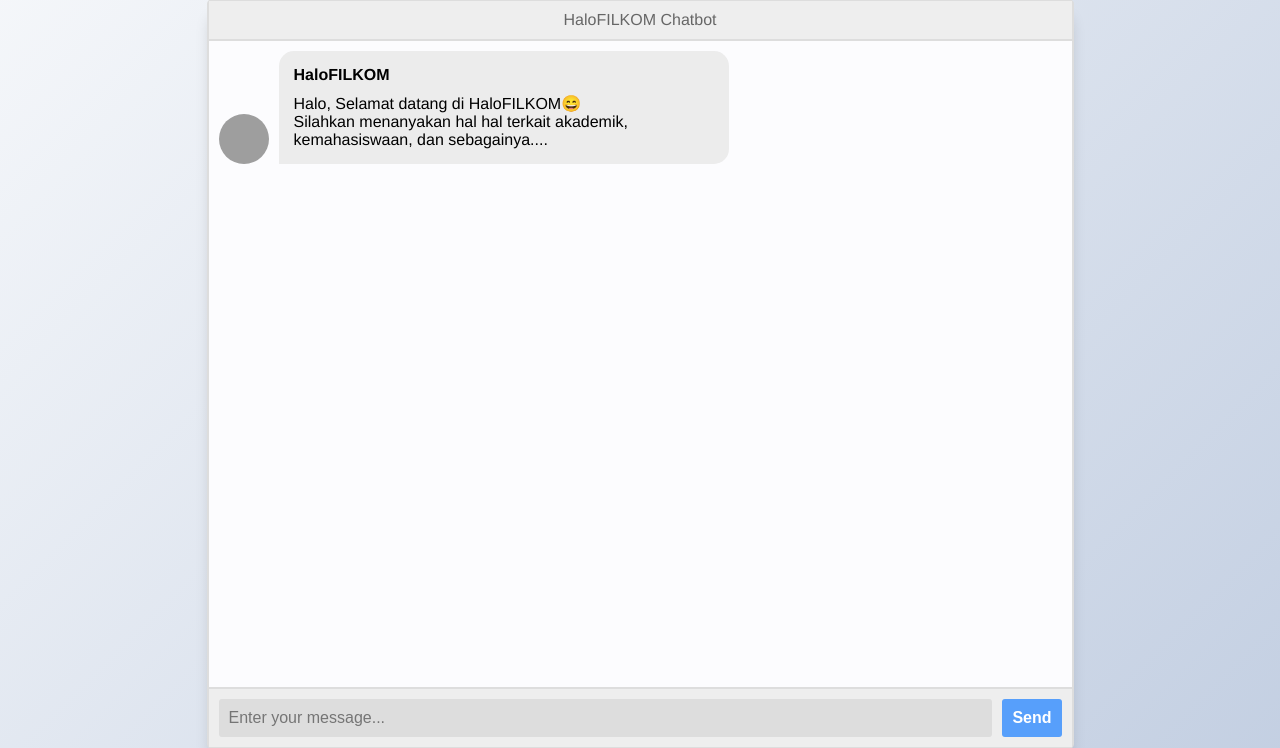
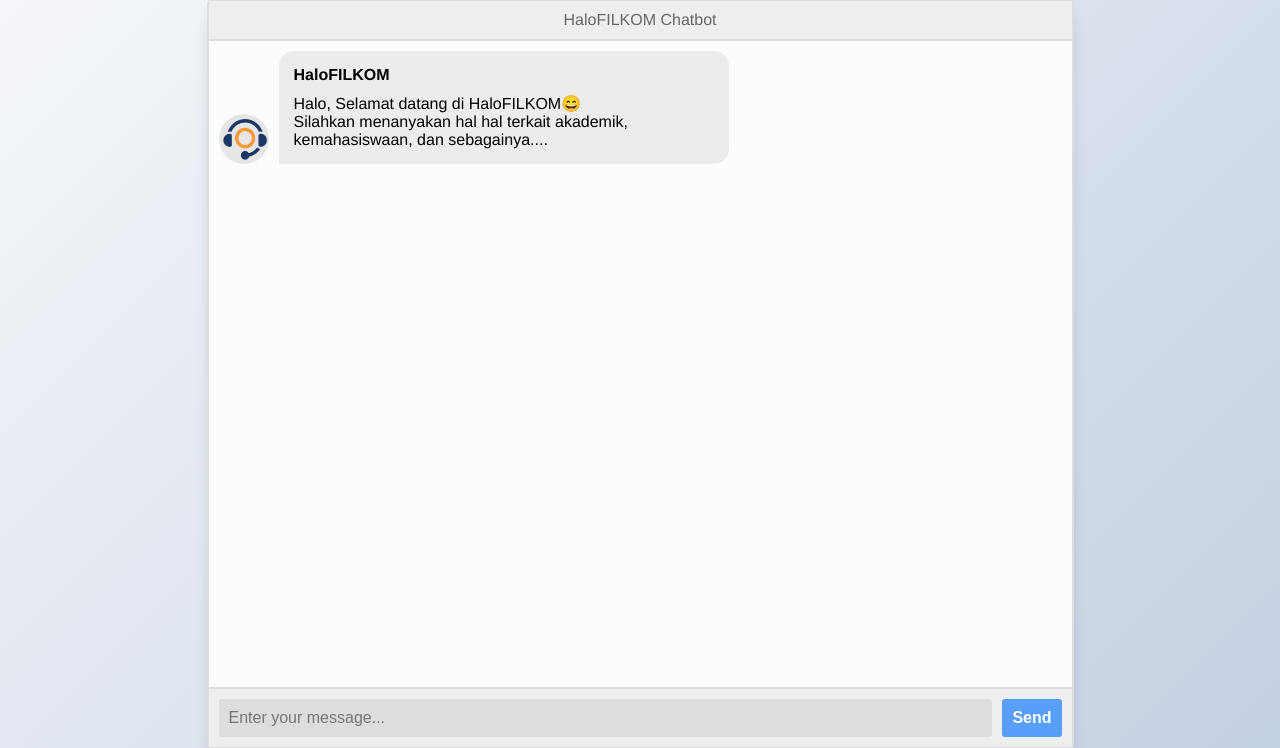
Before and after one commit to AndiAlifs/chatbot_filkom, a Flask app: page / in a window 1280 px wide. Shown: the part 26-774 px from the top of the page. Run offline with Flask 2, Linux system fonts and the light colour scheme; parts of the project's set-up code (start-up, migrations or seed data) failed here and were passed over; some libraries are stand-ins or nearby versions; grey boxes are pictures that could not be loaded.

Commit message:
update foto

```diff
--- a/templates/index.html
+++ b/templates/index.html
@@ -23,7 +23,7 @@
 
     <main class="msger-chat">
       <div class="msg left-msg">
-        <div class="msg-img" style="background-image: url(https://image.flaticon.com/icons/svg/327/327779.svg)"></div>
+        <div class="msg-img" style="background-image: url(static/halofilkom.png)"></div>
 
         <div class="msg-bubble">
           <div class="msg-info">
@@ -57,8 +57,8 @@
 
 
     // Icons made by Freepik from www.flaticon.com
-    const BOT_IMG = "static\halofilkom.png";
-    const PERSON_IMG = "https://image.flaticon.com/icons/svg/145/145867.svg";
+    const BOT_IMG = "static/halofilkom.png";
+    const PERSON_IMG = "static/mahastudent.png";
     const BOT_NAME = "HaloFILKOM";
     const PERSON_NAME = "You";
 
```
Also changed, not shown: static/halofilkom.png (added), static/mahastudent.png (added).
